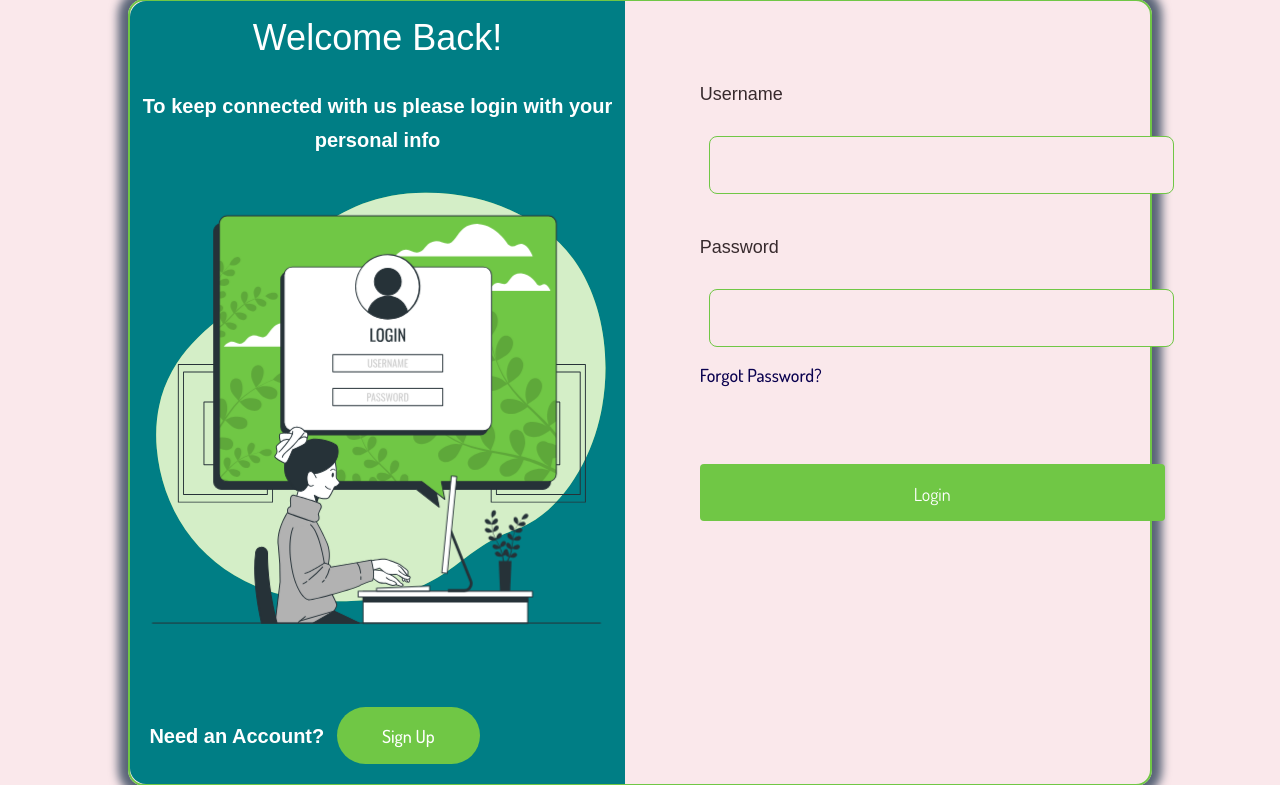
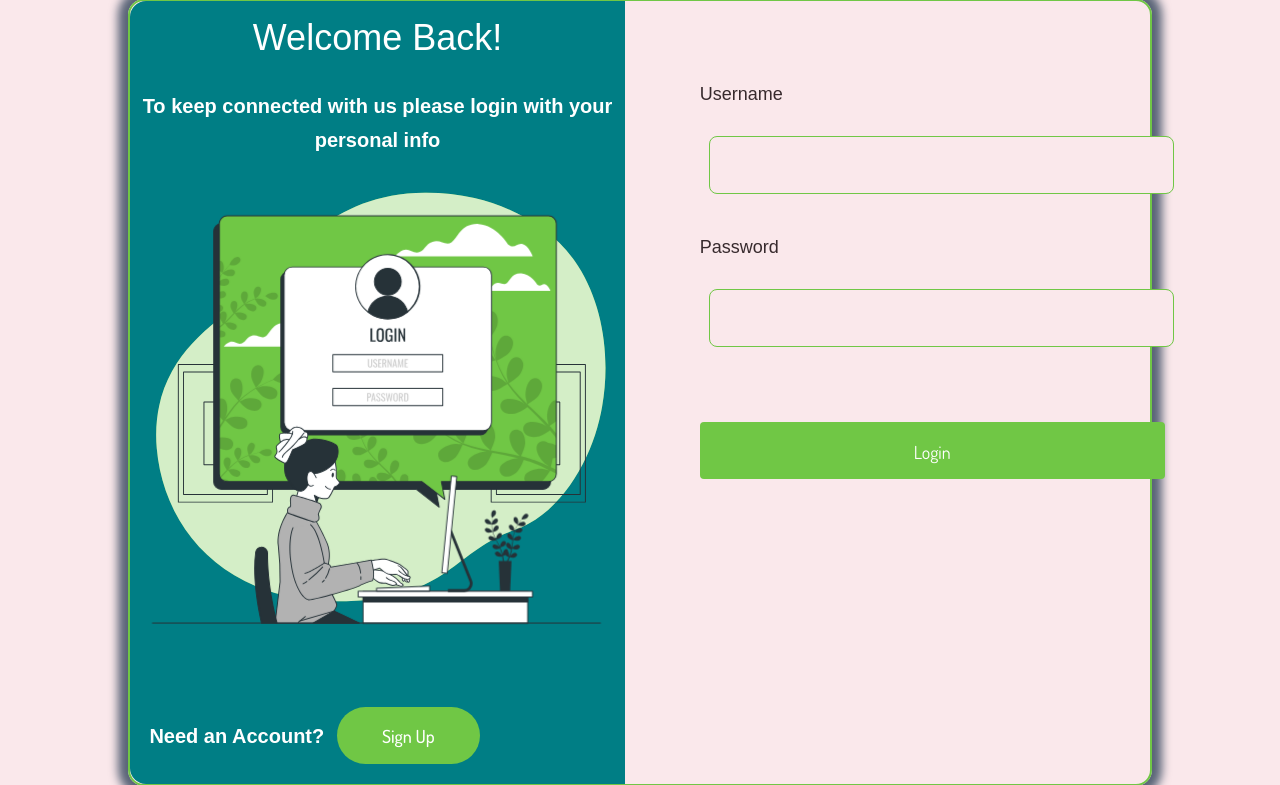
Before and after one commit to pradhicsha6/Plant_Disease_Detection, a Flask app: page /login in a window 1280 px wide. Shown: the part 103-888 px from the top of the page. Run offline with Flask 2, Linux system fonts and the light colour scheme; some libraries are stand-ins or nearby versions.

Commit message:
login page change

```diff
--- a/webApp/templates/login.html
+++ b/webApp/templates/login.html
@@ -36,9 +36,9 @@
                             style=" margin-bottom:15px;"
                             id="password"
                         >
-                        <small class="form-text">
+                        <!-- <small class="form-text">
                             <a id="btn-text" href="">Forgot Password?</a>
-                        </small>
+                        </small> -->
                     </div>
                     <div class="form-group">
                         <button type="submit" class="btn btn-login">Login</button>
```
